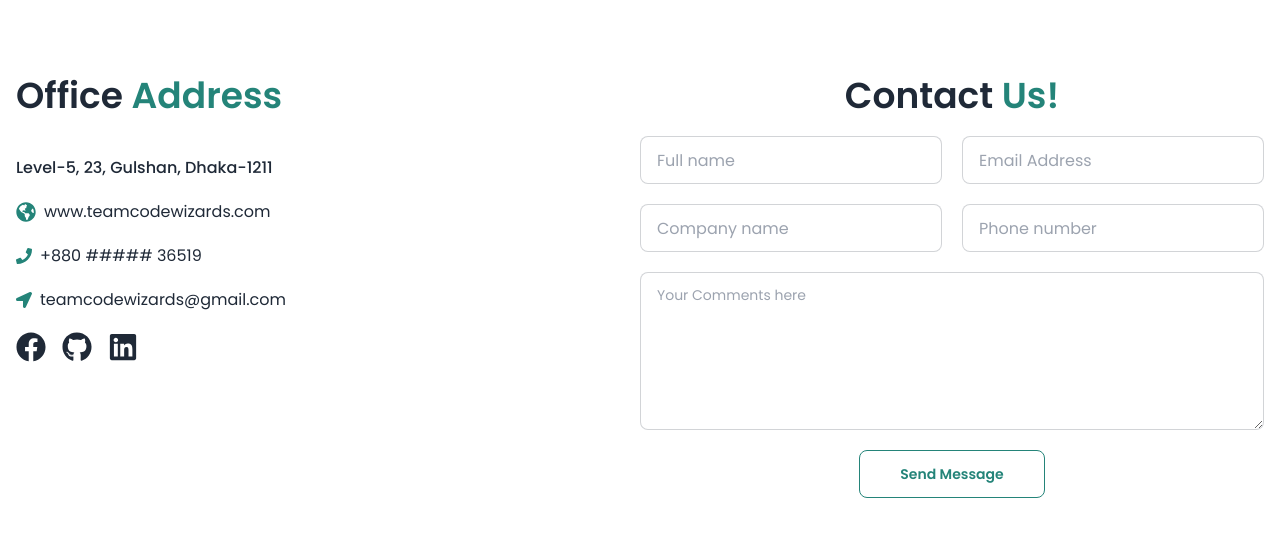
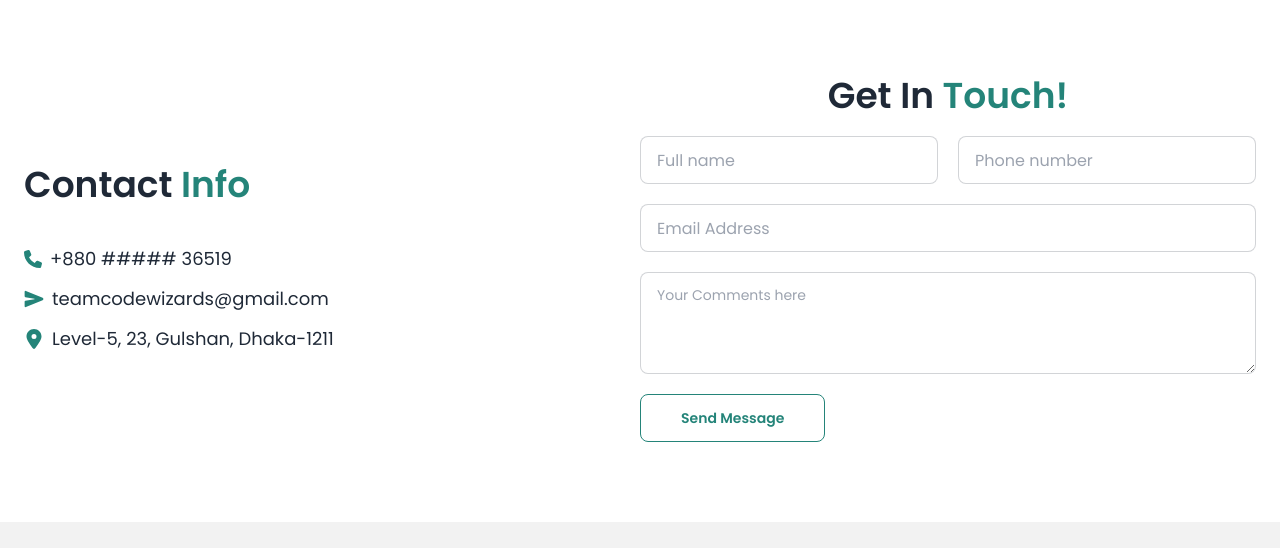
Before and after one commit to mursalinmirme/unity-spark, a React (Vite) app: page / in a window 1280 px wide. Shown: the part 2369-2917 px from the top of the page. Built offline with nearby package versions, Linux system fonts and the light colour scheme.

Commit message:
some texts have improved on contact section

```diff
--- a/src/pages/home/ContactUs/ContactUs.jsx
+++ b/src/pages/home/ContactUs/ContactUs.jsx
@@ -1,13 +1,7 @@
 import { useForm } from "react-hook-form";
 import emailjs from "@emailjs/browser";
-import {
-  FaPhone,
-  FaFacebook,
-  FaGithub,
-  FaLinkedin,
-  FaGlobeAmericas,
-  FaLocationArrow
-} from "react-icons/fa";
+import { FaPhone, FaLocationArrow, FaLocationDot } from "react-icons/fa6";
+import { IoSend } from "react-icons/io5";
 import toast from "react-hot-toast";
 
 const ContactUs = () => {
@@ -23,7 +17,6 @@ const ContactUs = () => {
       to_name: "Team Code Wizards",
       from_name: data.name,
       from_email: data.email,
-      company_name: data.company,
       number: data.number,
       message: data.message,
     };
@@ -48,49 +41,35 @@ const ContactUs = () => {
     console.log(contactInfo);
   };
   return (
-    <div className="max-w-7xl mx-auto px-4">
+    <div className="max-w-7xl mx-auto px-6">
       <div
         id="contact"
-        className="py-10 lg:py-20 md:grid grid-cols-4 max-w-7xl mx-auto"
+        className="py-10 lg:py-20 md:grid grid-cols-4 items-center max-w-7xl mx-auto"
       >
-        <div className="col-span-2 space-y-5 mb-16 md:mb-0">
+        <div className="col-span-2 space-y-3 mb-16 md:mb-0">
           <h1 className="text-4xl font-semibold mb-10">
-            Office <span className=" text-[#248479]">Address</span>
+            Contact <span className=" text-[#248479]">Info</span>
           </h1>
-          <div>
-            <p className="font-medium">Level-5, 23, Gulshan, Dhaka-1211 </p>
-          </div>
-          <div className="flex items-center gap-2">
-            <FaGlobeAmericas className="text-xl text-[#248479]" />
-            <p>www.teamcodewizards.com</p>
-          </div>
-          <div className="flex items-center gap-2">
+          <div className="flex items-center gap-2 text-lg">
             <FaPhone className="text-[#248479]" />
             <p>+880 ##### 36519</p>
           </div>
-          <div className="flex items-center gap-2">
-            <FaLocationArrow className="text-[#248479]" />
+          <div className="flex text-lg items-center gap-2">
+            <IoSend className="text-xl text-[#248479]" />
             <p>teamcodewizards@gmail.com</p>
           </div>
-          <div className="flex gap-4 icons">
-            <a href="" target="_blank" rel="noopener noreferrer">
-              <FaFacebook className="text-3xl hover:-mt-1 transition-[0.1s]" />
-            </a>
-            <a href="" target="_blank" rel="noopener noreferrer">
-              <FaGithub className="text-3xl hover:-mt-1 transition-[0.1s]" />
-            </a>
-            <a href="" target="_blank" rel="noopener noreferrer">
-              <FaLinkedin className="text-3xl hover:-mt-1 transition-[0.1s]" />
-            </a>
+          <div className="flex items-center gap-2 text-lg">
+            <FaLocationDot className="text-xl text-[#248479]" />
+            <p>Level-5, 23, Gulshan, Dhaka-1211 </p>
           </div>
         </div>
 
         <div className="col-span-2">
           <h1 className="text-4xl text-center font-semibold mb-5">
-            Contact <span className=" text-[#248479]">Us!</span>
+            Get In <span className=" text-[#248479]">Touch!</span>
           </h1>
           <form onSubmit={handleSubmit(onSubmit)}>
-            <div className="md:flex space-y-5 md:space-y-0 gap-5">
+            <div className="md:flex space-y-5 md:space-y-0 gap-5 mb-5">
               <div className="form-control w-full">
                 <input
                   {...register("name", { required: true })}
@@ -100,30 +79,6 @@ const ContactUs = () => {
                 />
                 {errors.name && (
                   <p className="text-[#248479]">name is required.</p>
-                )}
-              </div>
-              <div className="form-control w-full">
-                <input
-                  {...register("email", { required: true })}
-                  type="email"
-                  placeholder="Email Address"
-                  className="input input-bordered w-full"
-                />
-                {errors.email && (
-                  <p className="text-[#248479]">email is required.</p>
-                )}
-              </div>
-            </div>
-            <div className="md:flex space-y-5 md:space-y-0 gap-5 mt-5">
-              <div className="form-control w-full">
-                <input
-                  {...register("company", { required: true })}
-                  type="text"
-                  placeholder="Company name"
-                  className="input input-bordered w-full"
-                />
-                {errors.company && (
-                  <p className="text-[#248479]">company name is required.</p>
                 )}
               </div>
               <div className="form-control w-full">
@@ -138,10 +93,23 @@ const ContactUs = () => {
                 )}
               </div>
             </div>
+            <div className="md:flex space-y-5 md:space-y-0 gap-5">
+              <div className="form-control w-full">
+                <input
+                  {...register("email", { required: true })}
+                  type="email"
+                  placeholder="Email Address"
+                  className="input input-bordered w-full"
+                />
+                {errors.email && (
+                  <p className="text-[#248479]">email is required.</p>
+                )}
+              </div>
+            </div>
             <div className="form-control my-5">
               <textarea
                 {...register("message", { required: true })}
-                rows={5}
+                rows={3}
                 placeholder="Your Comments here"
                 className="textarea textarea-bordered"
               ></textarea>
@@ -149,7 +117,7 @@ const ContactUs = () => {
                 <p className="text-[#248479]"> please provide a message</p>
               )}
             </div>
-            <div className="text-center">
+            <div>
               <input
                 className="btn btn-outline border-[#248479] text-[#248479] px-10"
                 type="submit"
```
Also changed, not shown: public/testimonials.json (added, +31 -0 lines).
